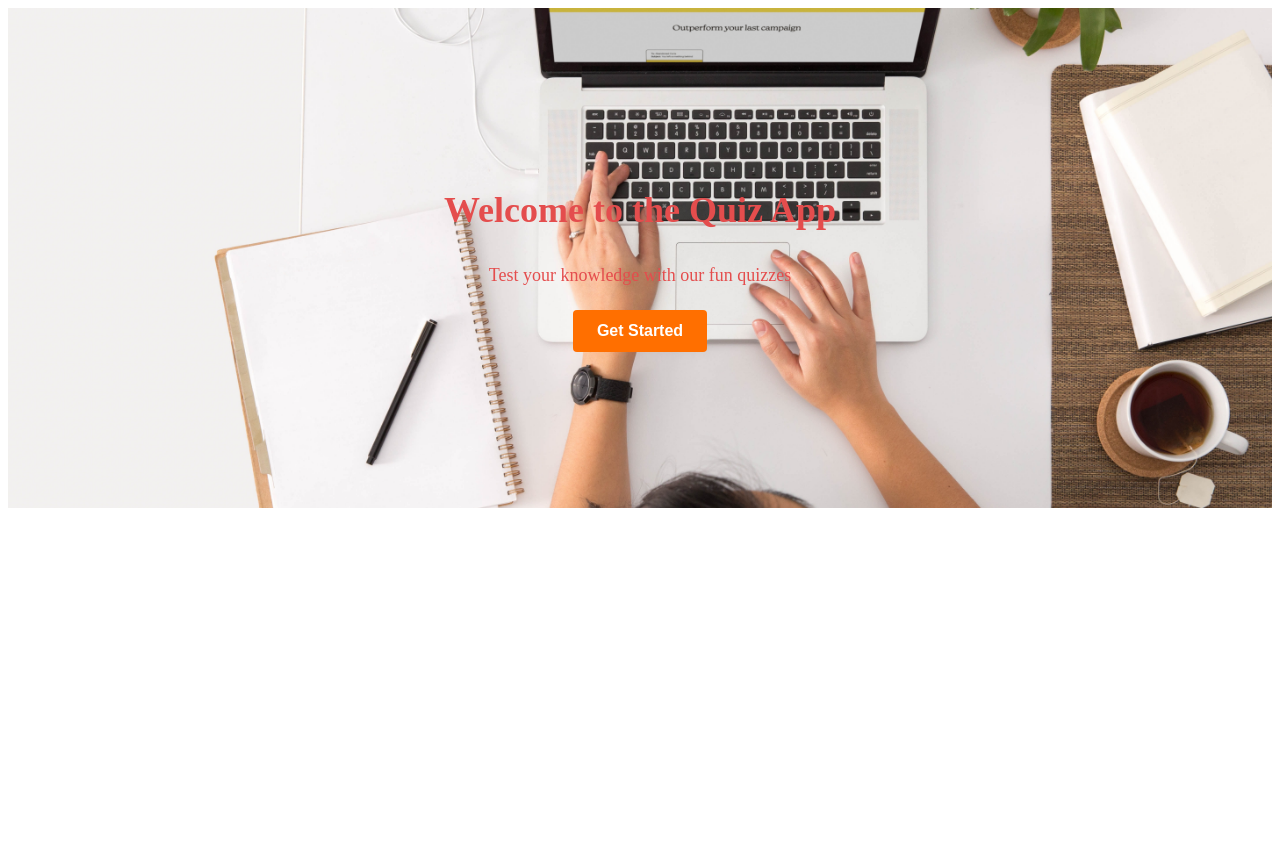
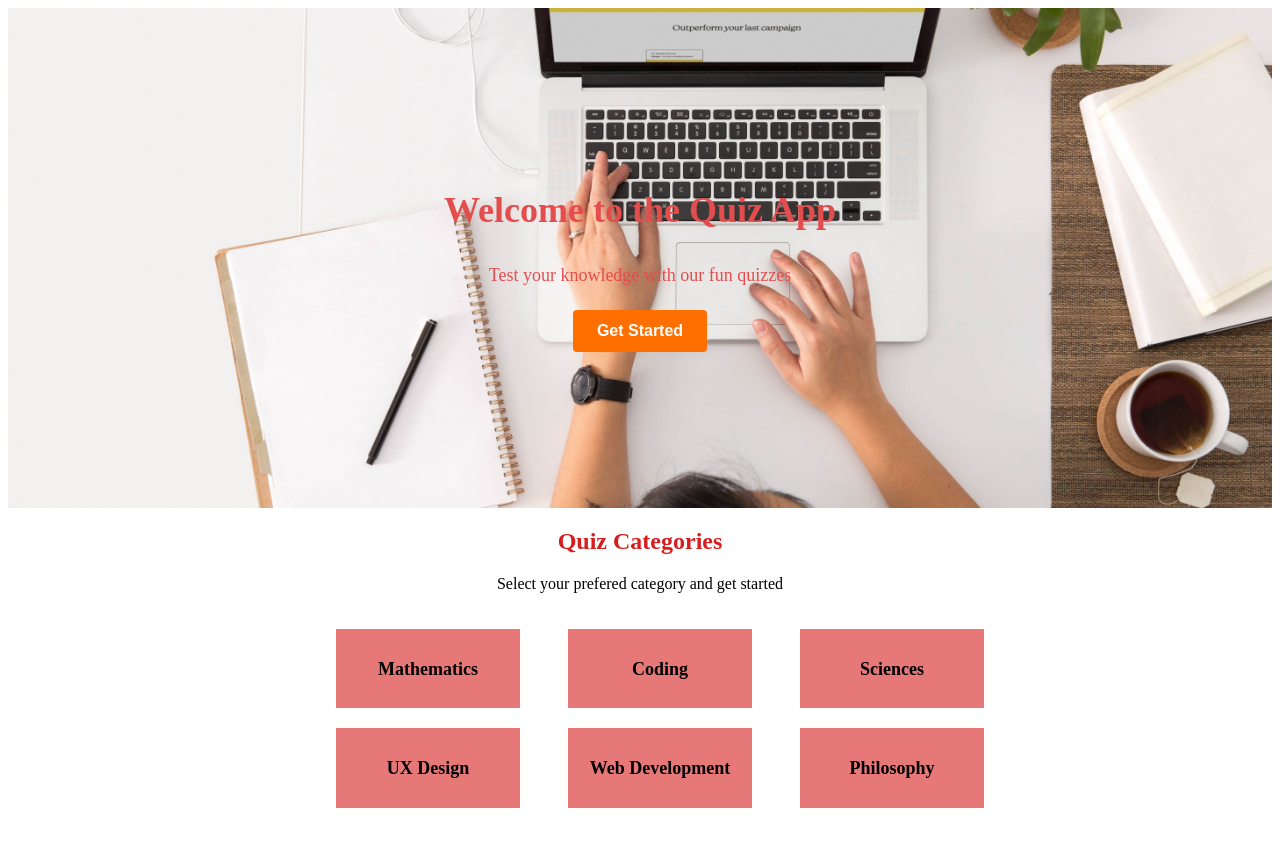
Before and after one commit to Popsicool/Quizy, a React (Create React App) app in the folder Frontend/quizy-app/: page / in a window 1280 px wide. Shown: the top 846 px of the page. Before the commit the page ends 800 px from the top, so only its background shows below. Built offline with nearby package versions, Linux system fonts and the light colour scheme.

Commit message:
quiz categories added

```diff
--- a/Frontend/quizy-app/src/App/App.js
+++ b/Frontend/quizy-app/src/App/App.js
@@ -1,10 +1,14 @@
 import HeroSection from '../HeroSection/HeroSection';
 import './App.css';
+import QuizCategory from '../QuizCategory/QuizCategory';
+
 
 function App() {
   return (
     <div className="App">
     <HeroSection />
+    <QuizCategory />
+
     </div>
   );
 }
--- /dev/null
+++ b/Frontend/quizy-app/src/QuizCategory/QuizCategory.css
@@ -0,0 +1,53 @@
+.categories-container {
+  text-align: center;
+}
+
+.section-header {
+  margin-bottom: 20px;
+}
+
+.section-title {
+  font-size: 24px;
+  font-weight: bold;
+  color: rgba(212, 13, 13, 0.933);
+}
+
+.section-tagline {
+  font-size: 16px;
+  color: #000;
+}
+
+.section-body {
+  display: flex;
+  justify-content: center;
+}
+
+.category-list {
+  list-style: none;
+  display: flex;
+  flex-wrap: wrap;
+  justify-content: space-between;
+
+}
+.col-1-3 {
+  width: calc((100% / 3) - 2rem);
+}
+
+.card-services {
+  background-color: rgb(230, 120, 120);
+  padding: 10px;
+  margin-bottom: 20px;
+  transition: background-color 0.3s;
+
+}
+
+.card-services:hover {
+  background-color: rgb(247, 87, 47);
+}
+
+
+.card-title a{
+  font-size: 18px;
+  color: #000;
+  text-decoration: none;
+}
--- /dev/null
+++ b/Frontend/quizy-app/src/QuizCategory/QuizCategory.js
@@ -0,0 +1,37 @@
+import './QuizCategory.css'
+
+const QuizCategory = () => {
+  return (
+      <div className="categories-container">
+        <header className="section-header">
+          <h2 className="section-title">Quiz Categories</h2>
+          <p className="section-tagline">Select your prefered category and get started</p>
+        </header>
+        <div className="section-body">
+          <ul className="category-list">
+            <ServiceCard title="Mathematics" />
+            <ServiceCard title="Coding" />
+            <ServiceCard title="Sciences" />
+            <ServiceCard title="UX Design" />
+            <ServiceCard title="Web Development" />
+            <ServiceCard title="Philosophy" />
+          </ul>
+        </div>
+      </div>
+  );
+};
+
+
+const ServiceCard = ({ title }) => {
+  return (
+    <li className="col-1-3">
+      <div className="card-services">
+        <h3 className="card-title">
+          <a href="#">{title}</a>
+        </h3>
+      </div>
+    </li>
+  );
+};
+
+export default QuizCategory
```
